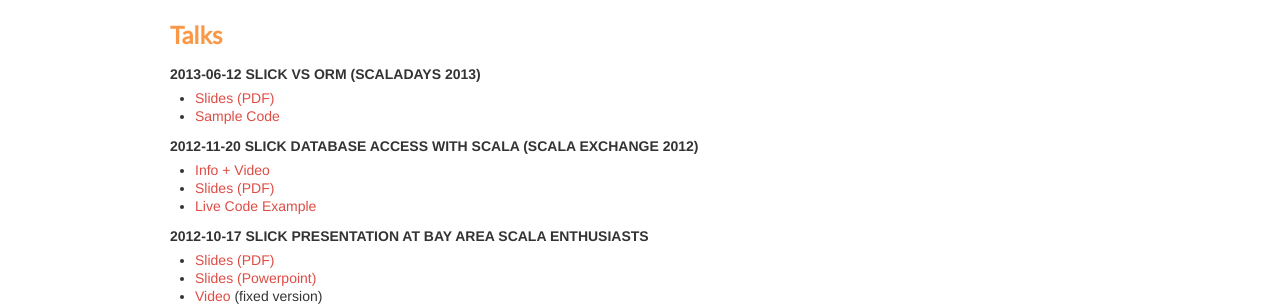
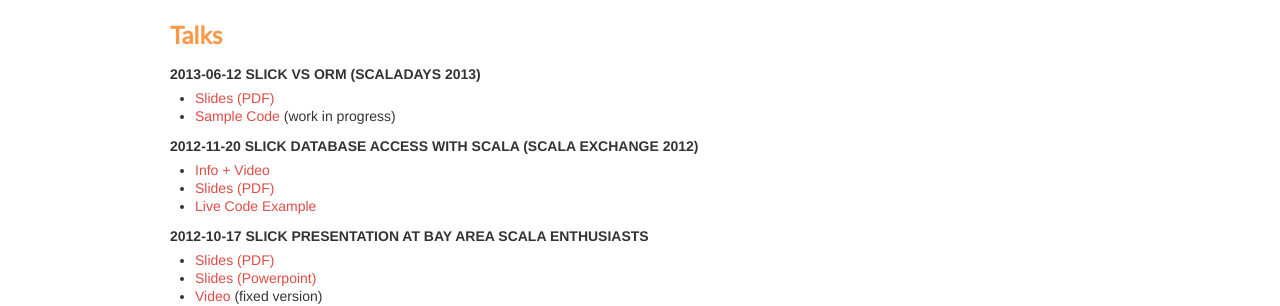
Before and after one commit to slick/slick.github.com, a Jekyll site: the page built from docs/index.md, in a window 1280 px wide. Shown: the part 899-1205 px from the top of the page. Built offline with Jekyll 4.4.1, drawn with Linux system fonts in a browser that asks for light colours.

Commit message:
update scaladays 2013 talk sample code url to subfolder, added wip notice

```diff
--- a/docs/index.md
+++ b/docs/index.md
@@ -53,7 +53,7 @@
 #### 2013-06-12 Slick vs ORM (ScalaDays 2013)
 
 * [Slides (PDF)](/talks/2013_scaladays/2013_scaladays.pdf)
-* [Sample Code](https://github.com/cvogt/play-slick/tree/scaladays2013)
+* [Sample Code](https://github.com/cvogt/play-slick/tree/scaladays2013/samples/computer-database/app) (work in progress)
 
 #### 2012-11-20 Slick database access with Scala (Scala Exchange 2012)
 
```
